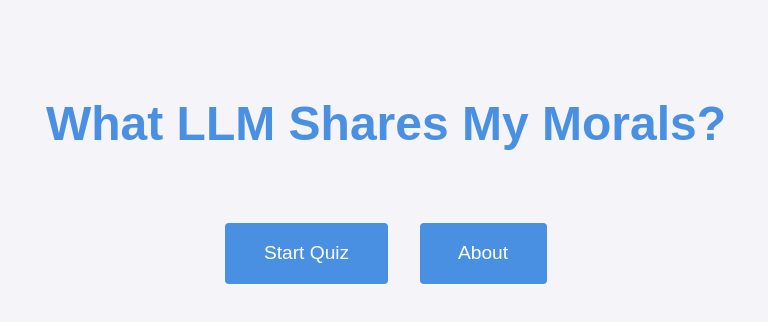
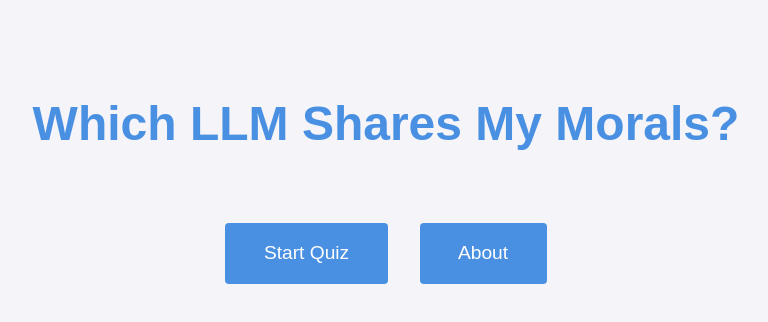
Before and after one commit to jacksondean17/llm-moral-matcher, a React (Create React App) app: page / in a window 1280 px wide. Shown: the top 322 px of the page, without its empty margins (254-1022 px from the left). Built offline with nearby package versions, Linux system fonts and the light colour scheme.

Commit message:
Change title

```diff
--- a/src/App.js
+++ b/src/App.js
@@ -16,7 +16,7 @@
   // Add Landing Page component
   const LandingPage = () => (
     <div className="landing-page">
-      <h1>What LLM Shares My Morals?</h1>
+      <h1>Which LLM Shares My Morals?</h1>
       <div className="landing-buttons">
         <button onClick={() => setCurrentPage('quiz')}>Start Quiz</button>
         <button onClick={() => setCurrentPage('about')}>About</button>
```
